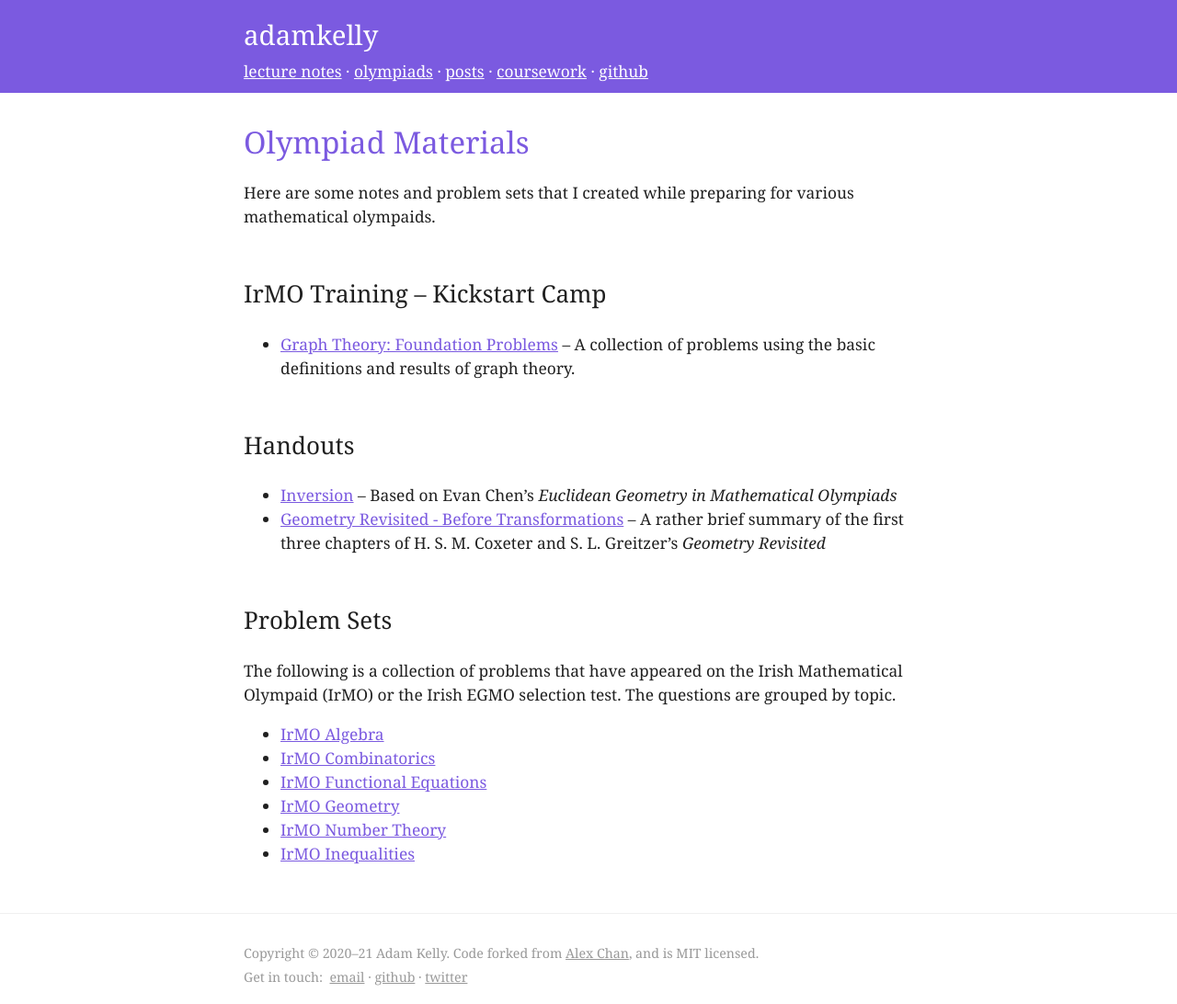
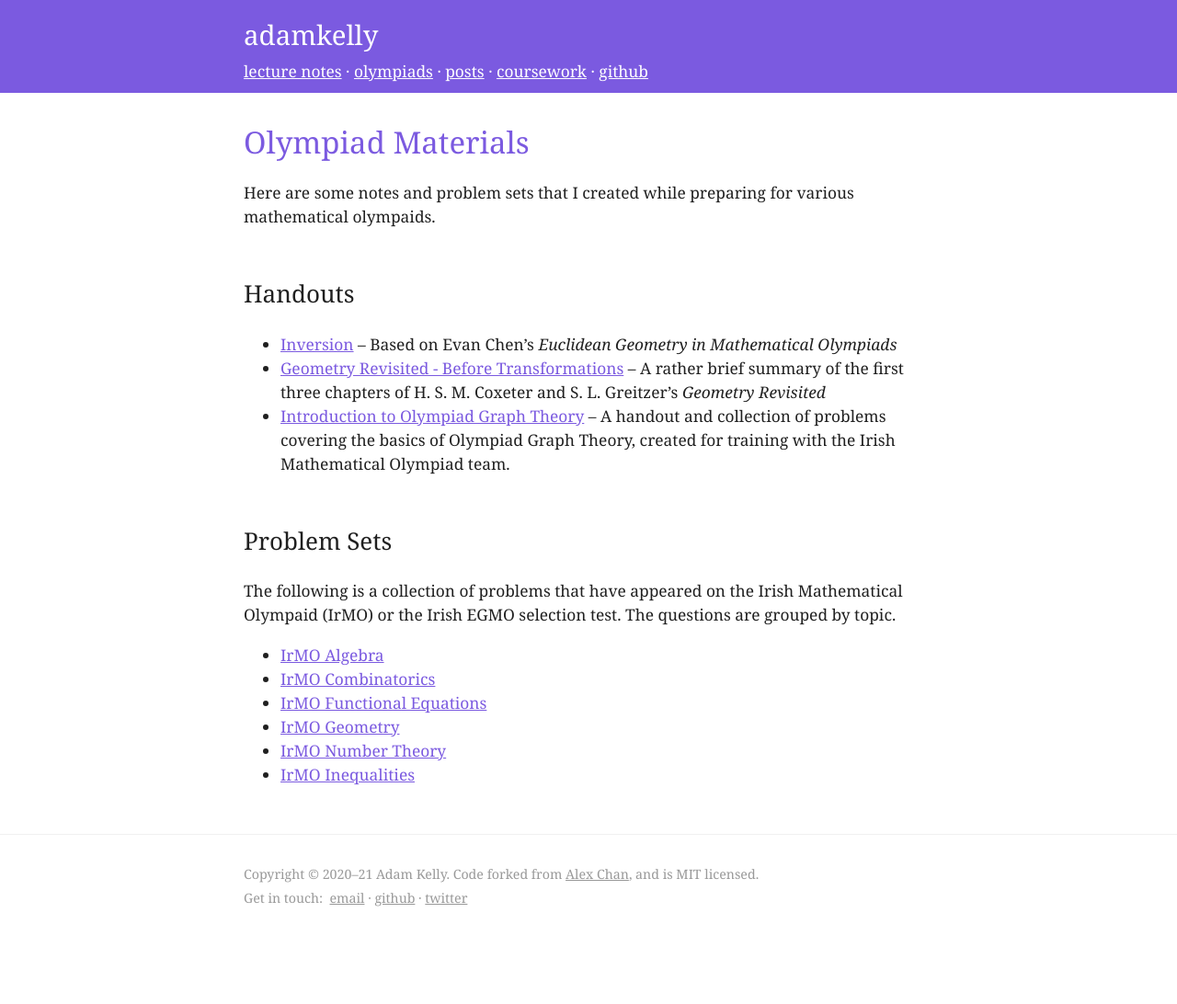
Before and after one commit to ak2316-cam/website, a Jekyll site: the page built from src/olympiads.md, in a window 1280 px wide. Shown: the whole page at 92% size. Built offline with Jekyll 4.4.1, drawn with Linux system fonts in a browser that asks for light colours; after the commit the page ends 1006 px from its top, so only the background shows below that.

Commit message:
Fix link to handout

```diff
--- a/src/olympiads.md
+++ b/src/olympiads.md
@@ -5,16 +5,11 @@ title: Olympiad Materials
 
 Here are some notes and problem sets that I created while preparing for various mathematical olympaids.
 
-
-## IrMO Training -- Kickstart Camp
-
-- [Graph Theory: Foundation Problems](/files/olympiad/graph-theory/problems/foundation.pdf) -- A collection of problems using the basic definitions and results of graph theory.
-
-
 ## Handouts
 
 - [Inversion](/files/olympiad/inversion/inversion.pdf) -- Based on Evan Chen's _Euclidean Geometry in Mathematical Olympiads_
 - [Geometry Revisited - Before Transformations](/files/olympiad/geometry-revisited/geometry-revisited.pdf) -- A rather brief summary of the first three chapters of H. S. M. Coxeter and S. L. Greitzer's _Geometry Revisited_
+- [Introduction to Olympiad Graph Theory](/files/olympiad/graph-theory/handout/handout.pdf) -- A handout and collection of problems covering the basics of Olympiad Graph Theory, created for training with the Irish Mathematical Olympiad team.
 
 ## Problem Sets
 
```
